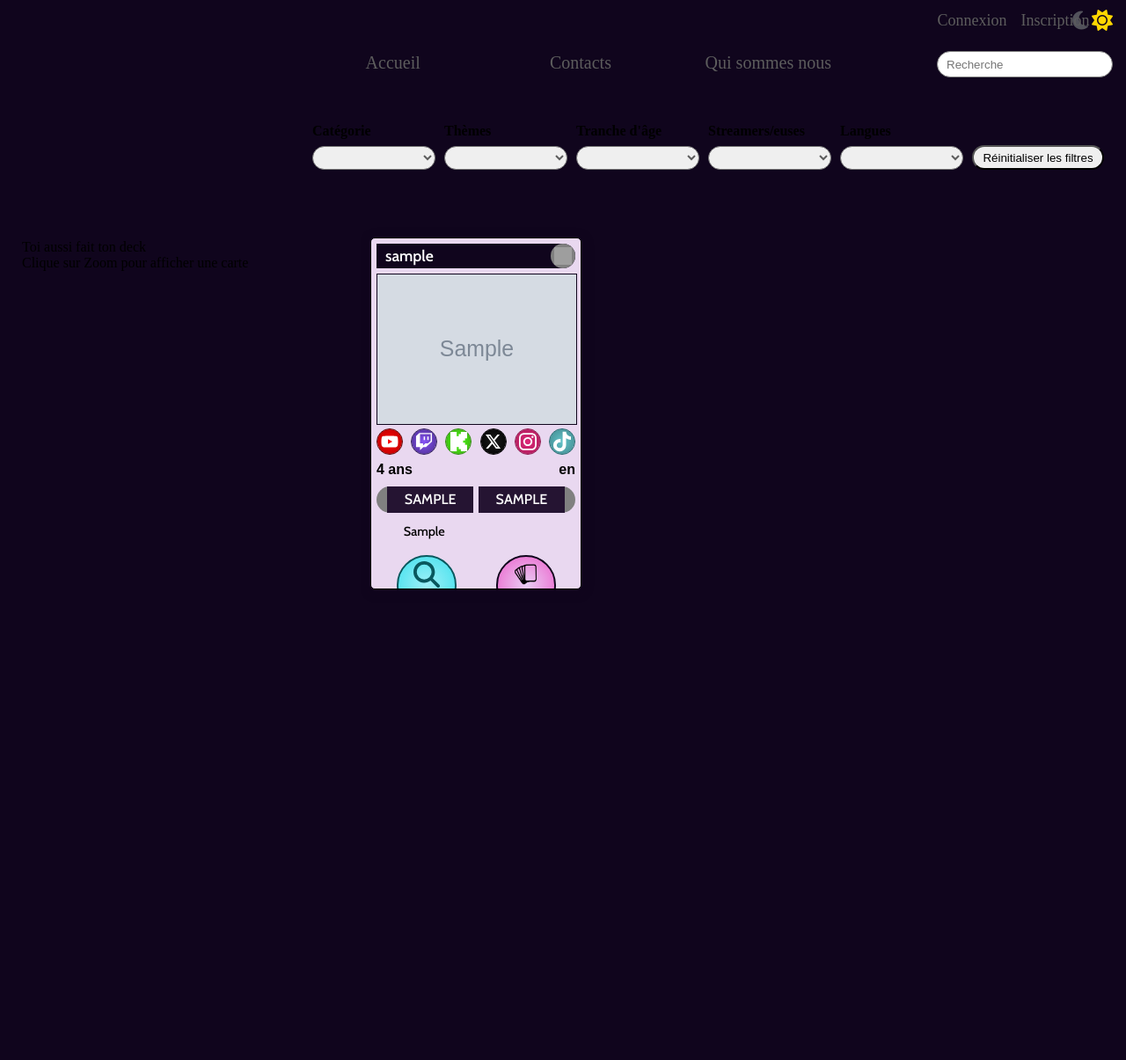
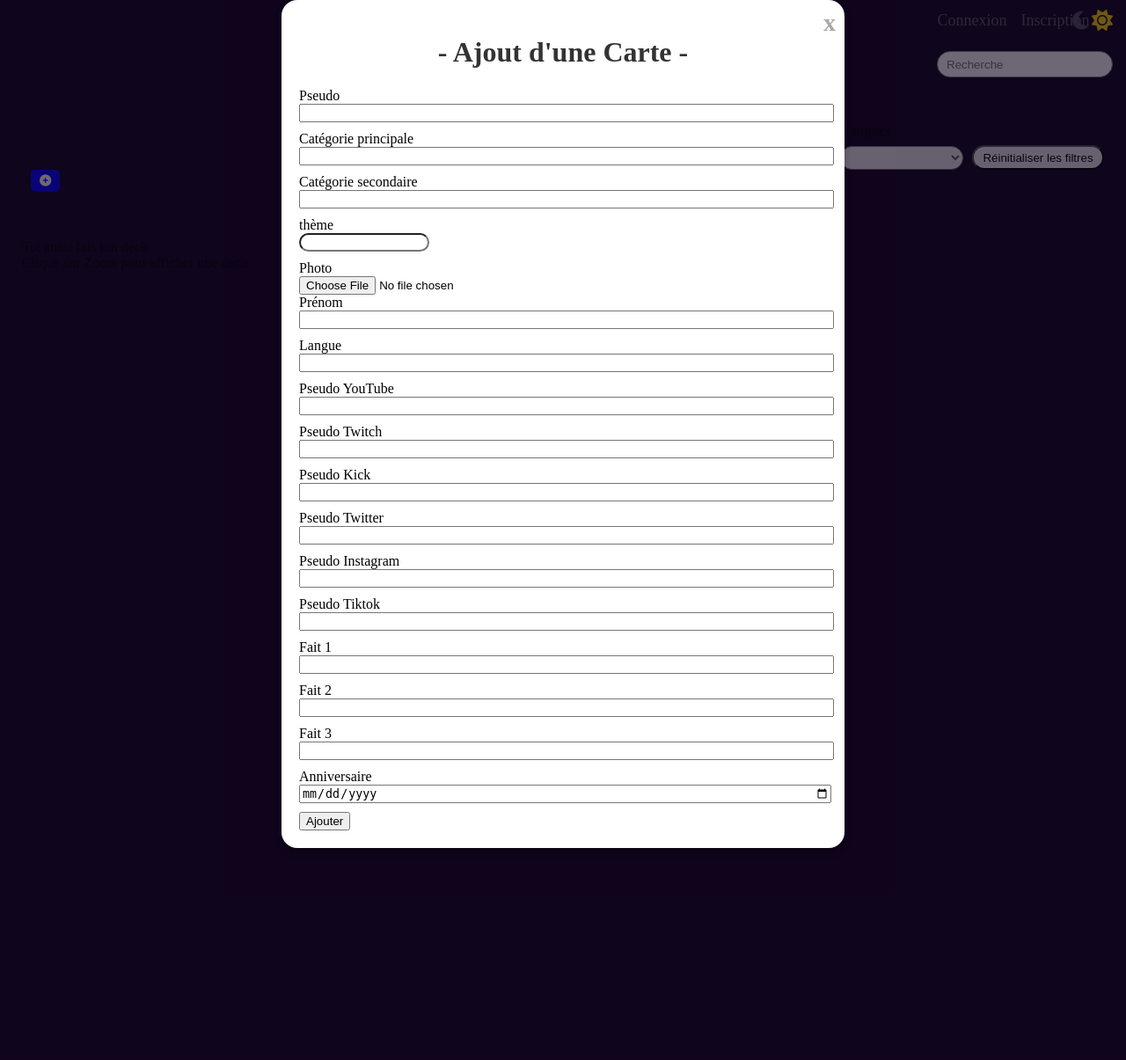
Before and after one commit to BeastWolf691/Projet-Streamers, a PHP site: page /view/admin/index.php in a window 1280 px wide. Shown: the whole page at 88% size. Run offline with PHP 8.4, Linux system fonts and the light colour scheme; tables that the repository leaves empty or names only in its code hold one stand-in row (values such as "Sample post"); grey boxes marked "Sample" are stand-in pictures; data that the repository does not hold is empty; some libraries are stand-ins or nearby versions; grey boxes are pictures that could not be loaded.

Commit message:
récupération

```diff
--- a/composer.json
+++ b/composer.json
@@ -6,7 +6,7 @@
         }
     },
     "require": {
-        "doctrine/orm": "^3.1",
+        "doctrine/orm": "^3.3",
         "symfony/cache": "^7.0"
     }
 }
--- a/view/css/desk/card.css
+++ b/view/css/desk/card.css
@@ -10,7 +10,6 @@
 }
 
 .card, .zoomCard {
-    overflow: hidden;
     box-sizing: border-box;
     border-radius: 5px;
     border-color: var(--color-card-border);
--- a/view/css/desk/index.css
+++ b/view/css/desk/index.css
@@ -8,6 +8,7 @@
 @import url('./dark-light.css');
 @import url('./card.css');
 @import url('./zoomCard.css');
+@import url('./modal.css');
 
 @font-face {
     font-family: 'CaviarDreams';
--- /dev/null
+++ b/view/css/desk/modal.css
@@ -0,0 +1,43 @@
+.delete-button,
+.edit-button,
+.create-button
+ {
+    color: white;
+    border: none;
+    border-radius: 5px;
+    padding: 5px 10px;
+    margin-left: 10px;
+    cursor: pointer;
+
+}
+.modal {
+    position: absolute;
+    top: 0;
+    right: 0;
+    bottom: 0;
+    left: 0;
+    z-index: 9999;
+    width: 100vw;
+    height: 150vh;
+    background-color: #10051d9a;
+}
+
+.modal-content {
+    background-color: #fff;
+    width: 600px;
+    margin: 0 auto;
+    padding: 20px;
+    border-radius: 18px;
+    box-shadow: 0px 4px 8px rgba(0, 0, 0, 0.2);
+    position: relative;
+}
+
+.close-button {
+    color: #aaa;
+    position: absolute;
+    top: 10px;
+    right: 10px;
+    font-size: 28px;
+    font-weight: bold;
+    cursor: pointer;
+}
--- a/view/js/index.js
+++ b/view/js/index.js
@@ -1,2 +1,3 @@
 import ('./aside');
 import ('./header');
+import ('./editCard');
--- a/view/user/middle.php
+++ b/view/user/middle.php
@@ -1,9 +1,80 @@
 <div id="middle">
+    <div class="modal">
+        <div class="modal-content">
+            <div class="close-button">x</div>
+            <form action="" method="post" accept-charset="UTF-8" enctype="multipart/form-data">
+                <h1 style="text-align: center"> - Ajout d'une Carte - </h1>
+
+                <label for="nickname">Pseudo</label>
+                <input type="text" name="nickname" id="nickname">
+
+                <label for="mainCat">Catégorie principale</label>
+                <input type="text" name="mainCat" id="mainCat">
+
+                <label for="secondCat">Catégorie secondaire</label>
+                <input type="text" name="secondCat" id="secondCat">
+
+                <label for="thematic">thème</label><br>
+                <input type="text" name="thematic" id="thematic"><br>
+
+                <label for="picture">Photo</label><br>
+                <input type="file" name="picture" id="picture"><br>
+
+                <label for="name">Prénom</label>
+                <input type="text" name="name" id="name">
+
+                <label for="language">Langue </label>
+                <input type="text" name="language" id="language">
+
+                <label for="pYoutube">Pseudo YouTube</label>
+                <input type="text" name="pYoutube" id="pYoutube">
+
+                <label for="pTwitch">Pseudo Twitch</label>
+                <input type="text" name="pTwitch" id="pTwitch">
+
+                <label for="pKick">Pseudo Kick</label>
+                <input type="text" name="pKick" id="pKick">
+
+                <label for="pTwitter">Pseudo Twitter</label>
+                <input type="text" name="pTwitter" id="pTwitter">
+
+                <label for="pInstagram">Pseudo Instagram</label>
+                <input type="text" name="pInstagram" id="pInstagram">
+
+                <label for="pTiktok">Pseudo Tiktok</label>
+                <input type="text" name="pTiktok" id="pTiktok">
+
+                <label for="factOne">Fait 1</label>
+                <input type="text" name="factOne" id="factOne">
+
+                <label for="factTwo">Fait 2</label>
+                <input type="text" name="factTwo" id="factTwo">
+
+                <label for="factThree">Fait 3</label>
+                <input type="text" name="factThree" id="factThree">
+
+                <label for="birthdate">Anniversaire</label>
+                <input type="date" name="birthdate" id="birthdate">
+
+                <input type="submit" value="Ajouter">
+
+            </form>
+        </div>
+    </div>
+
     <aside class="filter-bar">
         <?php include "filter.php"; ?>
+        <?php
+        // Vérifie si le script appelant est 'admin/index.php'
+        if (basename($_SERVER['SCRIPT_NAME']) === 'index.php' && strpos($_SERVER['PHP_SELF'], 'admin') !== false): ?>
+
+            <button class="create-button" style="background-color: blue;" >
+                <i class="fa-solid fa-circle-plus"></i>
+            </button>
+        <?php endif; ?>
     </aside>
     <aside class="result">
-        <p class="zoom">Toi aussi fait ton deck<br>Clique sur Zoom pour afficher une carte</p>
+        <p class="zoom">Toi aussi fais ton deck<br>Clique sur Zoom pour afficher une carte</p>
         <?php include 'zoomCard.php' ?>
     </aside>
     <div class="content">
@@ -63,6 +134,20 @@
                     <div class="cardCatIcon" style="background-color:<?php echo getColorForCategory($d->mainCat); ?>;">
                         <img src="../picture/icons/icon-cat-<?php echo getCatIcon($d->mainCat); ?>.svg" alt="<?php echo $d->mainCat; ?>" />
                     </div>
+
+                    <?php
+                    // Vérifie si le script appelant est 'admin/index.php'
+                    if (basename($_SERVER['SCRIPT_NAME']) === 'index.php' && strpos($_SERVER['PHP_SELF'], 'admin') !== false): ?>
+                        <button class="edit-button" style="background-color: green;">
+                            <i class="fa-solid fa-pen"></i>
+                        </button>
+                        <button class="delete-button" style="background-color: red;">
+                            <i class="fa-solid fa-trash-can"></i>
+                        </button>
+
+                    <?php endif; ?>
+
+
                 </div>
                 <!--echo !empty($d->picture) ? $d->picture cela sert à vérifier si picture contient une image,
                 si cela n'est pas le cas alors image par défaut undefined-->
```
Also changed, not shown: view/js/editCard.js (added, +10 -0 lines), view/user/header.php (+4 -6 lines), 1 other file.
